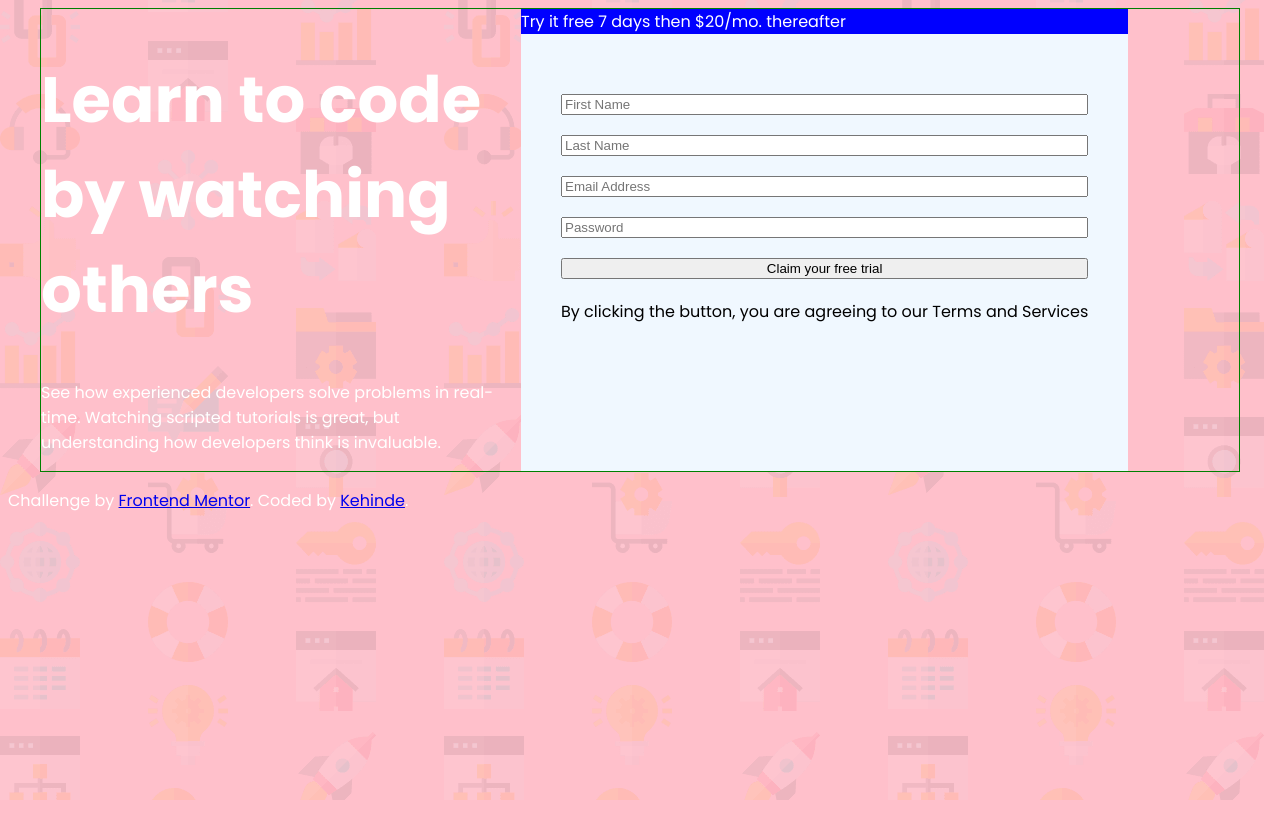
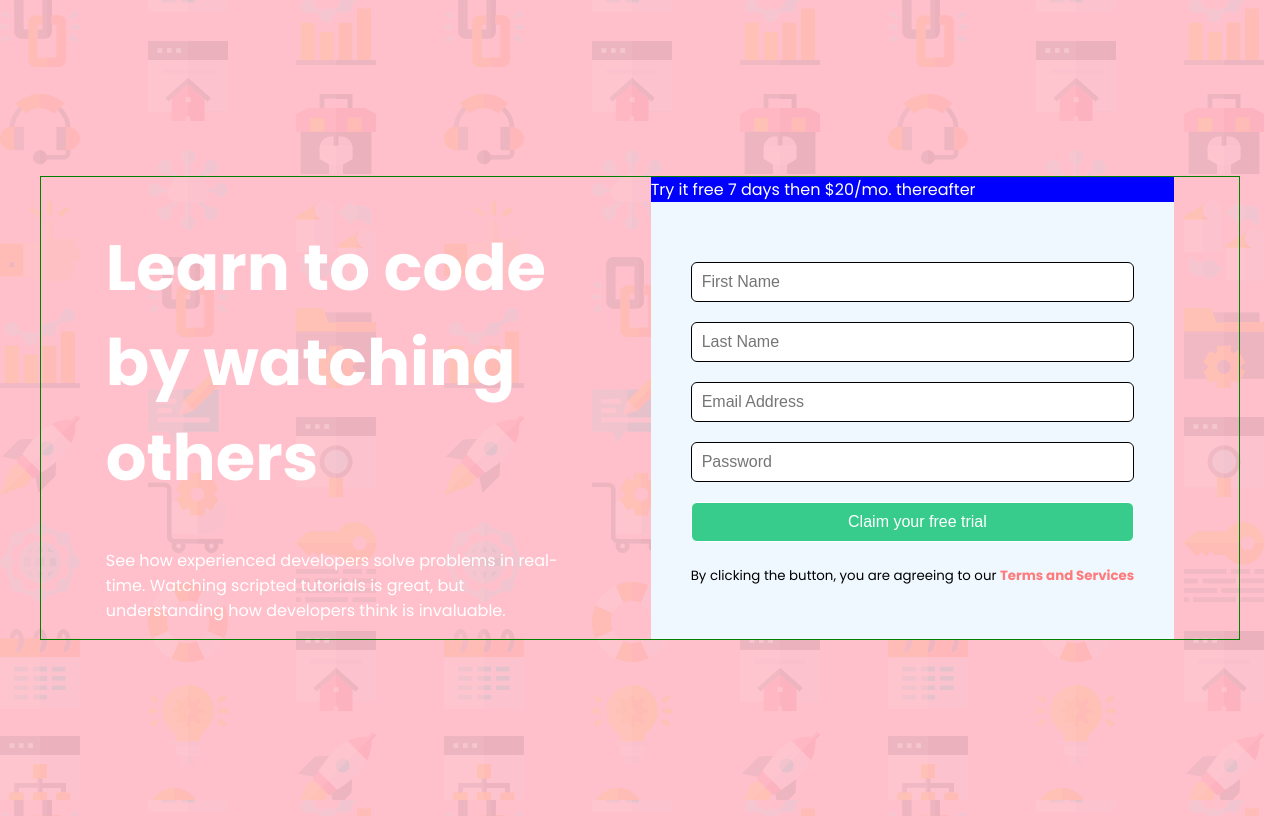
Before and after one commit to kennsawyerr/intro-component-with-signup-form-master, a plain HTML site: page index.html in a window 1280 px wide. Drawn offline with Linux system fonts and the light colour scheme.

Commit message:
modified:   index.html 	modified:   style.css

```diff
--- a/index.html
+++ b/index.html
@@ -48,7 +48,9 @@
   <button> Claim your free trial
 
   </button>
-  By clicking the button, you are agreeing to our Terms and Services
+
+  <small>By clicking the button, you are agreeing to our  <b>Terms and Services</b></small>
+
 </form>
 
 
@@ -58,11 +60,11 @@
 
 
 
-  <footer>
+  <!-- <footer>
     <p class="attribution">
       Challenge by <a href="https://www.frontendmentor.io?ref=challenge" target="_blank">Frontend Mentor</a>.
       Coded by <a href="#">Kehinde</a>.
     </p>
-  </footer>
+  </footer> -->
 </body>
 </html>
--- a/style.css
+++ b/style.css
@@ -27,6 +27,10 @@
 
 body{
 
+    display: flex;
+    height: 100vh;
+    justify-content: center;
+    align-items: center;
     background-image: url(images/bg-intro-desktop.png);
     background-color: pink;
     font-family: "Poppins", sans-serif;
@@ -38,6 +42,7 @@ body{
 
 .container{
     display: flex;
+    justify-content: space-evenly;
     border: 1px solid green;
     width: 100%;
     max-width: 1200px;
@@ -51,7 +56,9 @@ body{
     width: auto;
 }
 
-
+  b{
+    color: var(--Red);
+  }
  form{
     padding: 20px ;
     margin: 20px;
@@ -69,6 +76,18 @@ label, input , button{
     display: block;
     width: 100%;
     margin: 20px 0;
+    padding: 10px 0;
+    padding-inline-start: 10px;
+    font-size: var(--par-font-size);
+    border-radius: 6px;
+    border: 1px solid ;
+    }
+
+
+    button{
+
+        color: white;
+        background-color: var(--Green);
     }
 
 h1{
```
